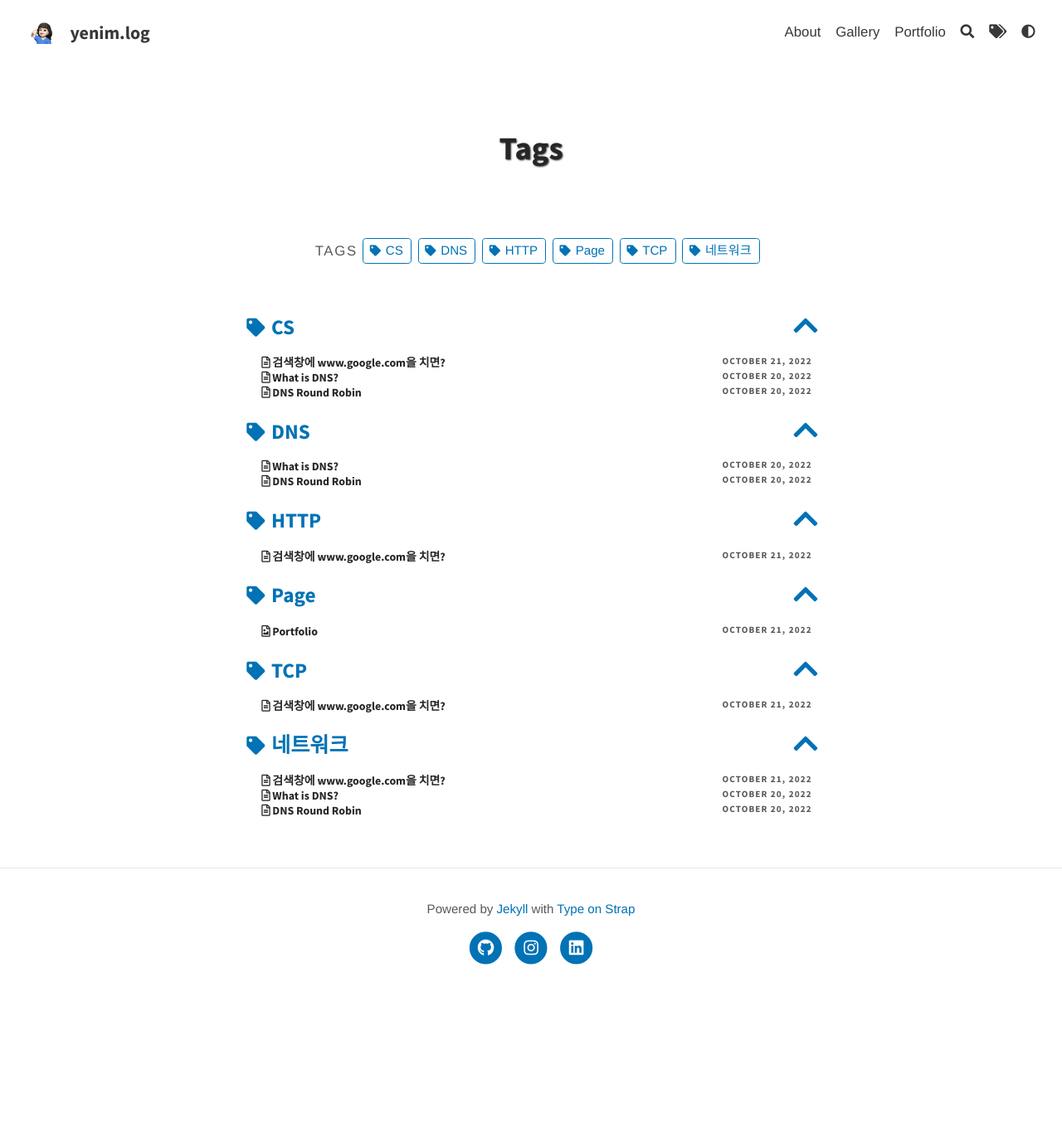
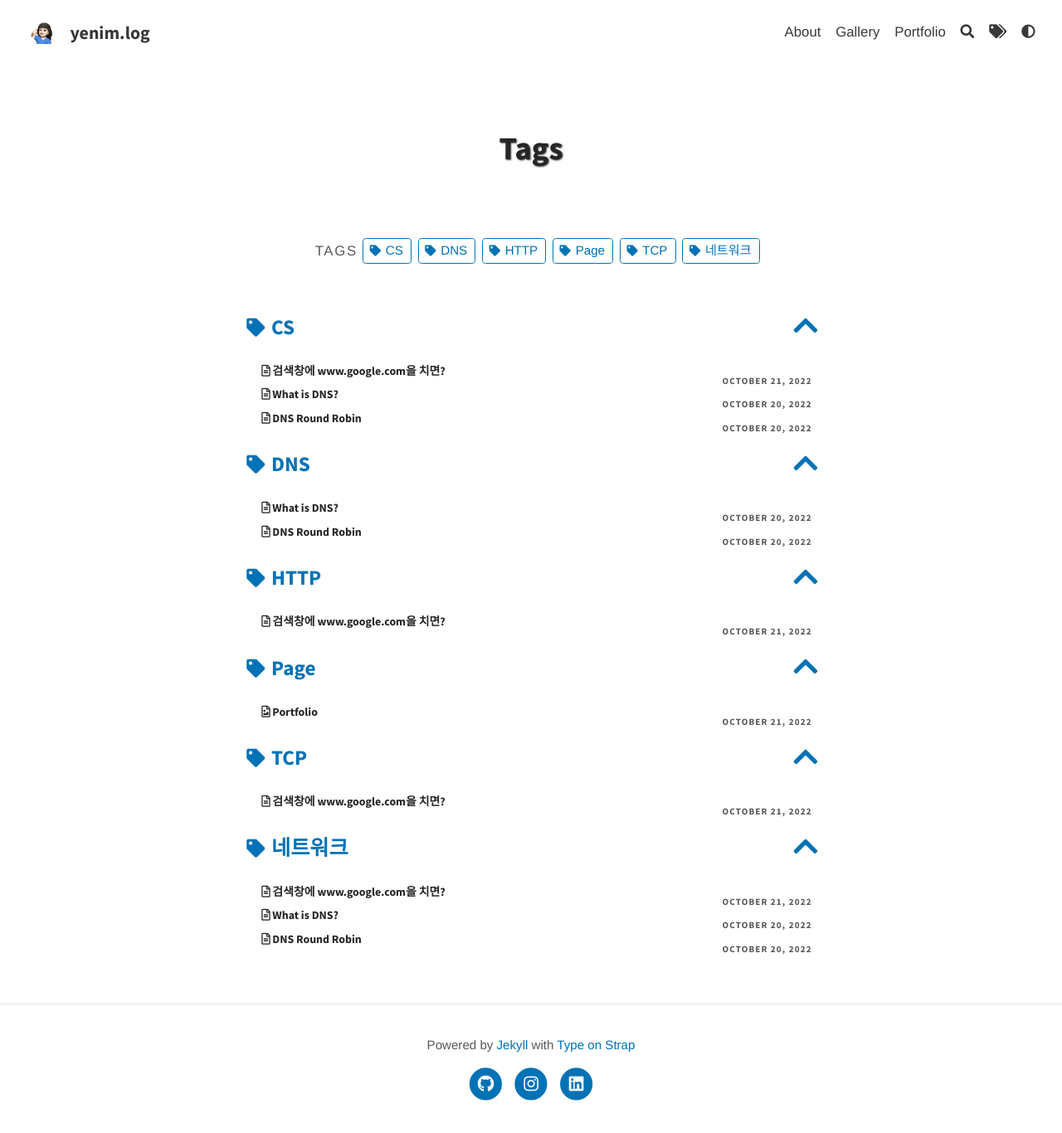
Before and after one commit to aerimforest/aerimforest.github.io, a Jekyll site: the page built from pages/tags.md, in a window 1280 px wide. Shown: the whole page at 83% size. Built offline with Jekyll 4.4.1, drawn with Linux system fonts in a browser that asks for light colours; before the commit the page ends 1202 px from its top, so only the background shows below that.

Commit message:
[style] 메인 화면 & Tag 페이지 padding 설정

```diff
--- a/_sass/base/_global.scss
+++ b/_sass/base/_global.scss
@@ -46,6 +46,7 @@ h6 {
 
 h1 {
   font-size: 2.3em;
+  padding-bottom: 1%;
 }
 
 h2 {
@@ -58,6 +59,16 @@ h3 {
 
 h4 {
   font-size: 1.15em;
+}
+
+// 메인 화면 제목-author, 날짜 사이 간격
+.post-info {
+  padding-top: 2%;
+}
+
+// Tag 페이지 글 리스트 간 간격
+.tag-title {
+  padding-top: 1.5%;
 }
 
 iframe,
```
